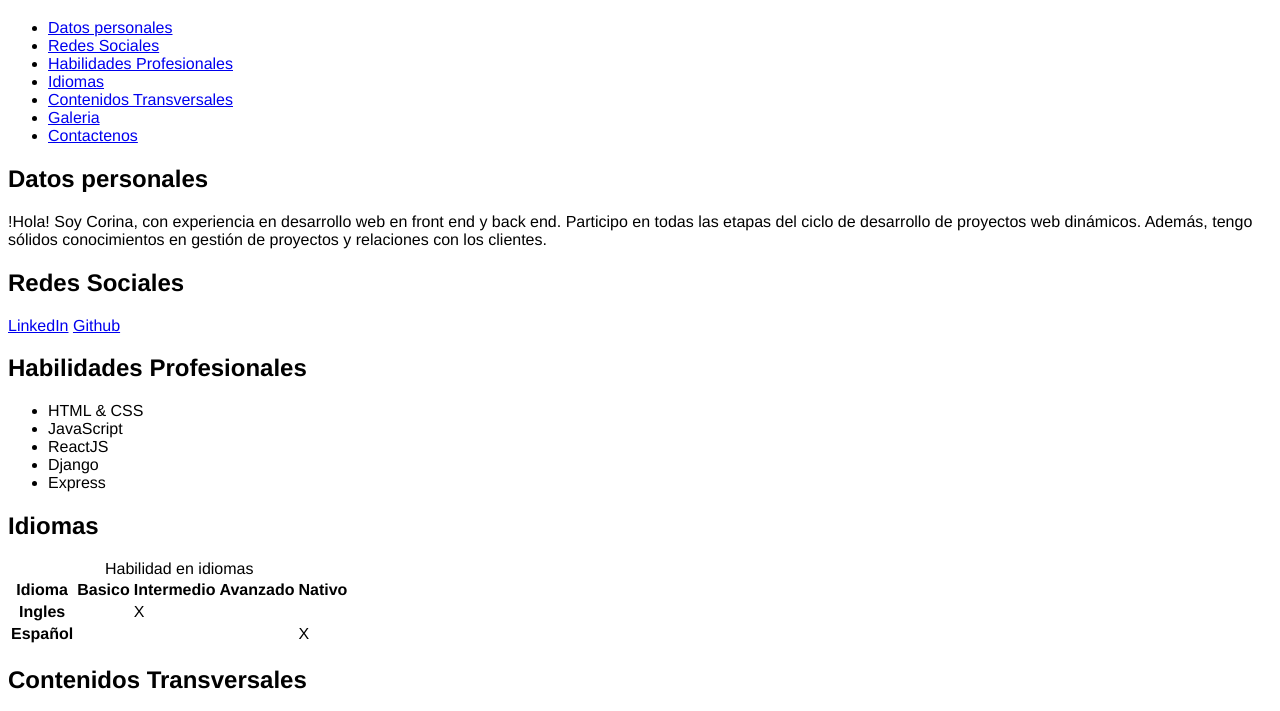
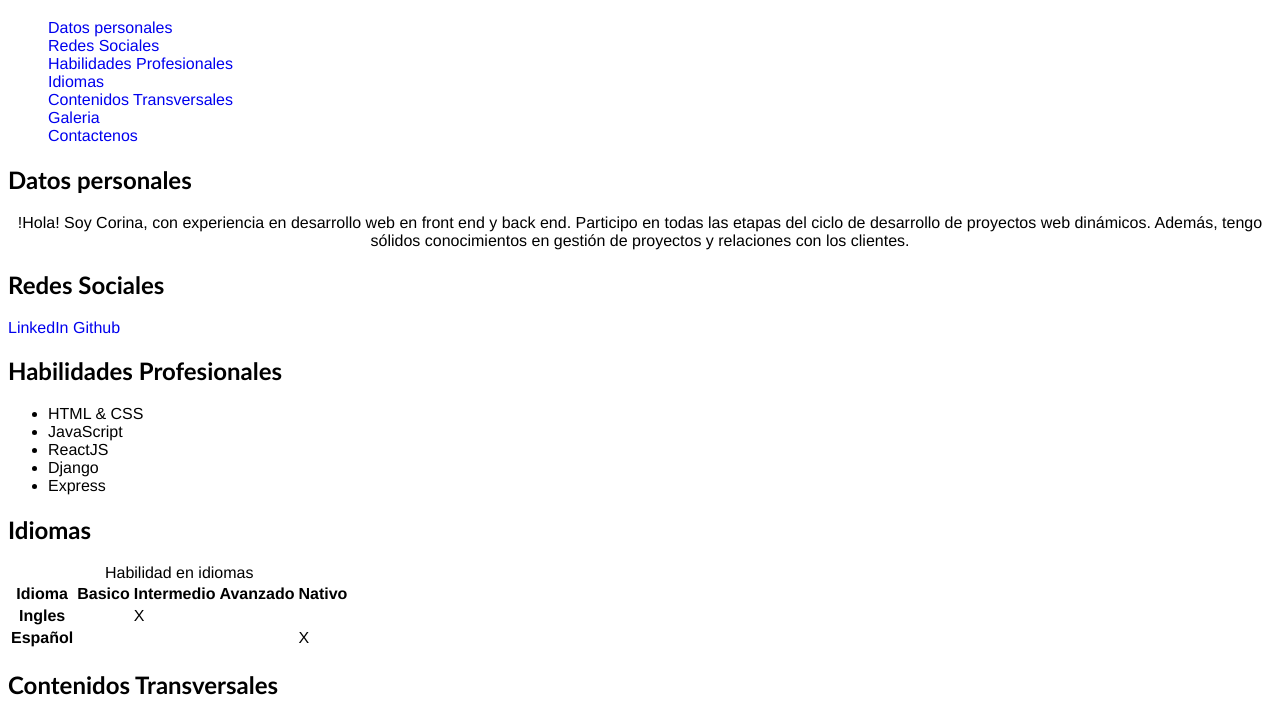
Before and after one commit to corinaheras/Curriculum, a plain HTML site: page index.html in a window 1280 px wide. Shown: the part 61-772 px from the top of the page. Drawn offline with Linux system fonts and the light colour scheme.

Commit message:
CSS - Reglas CSS - selector por etiqueta y por id

```diff
--- a/index.html
+++ b/index.html
@@ -15,7 +15,7 @@
 
     <nav>
 
-        <ul>
+        <ul id="links">
             <li> <a href="#secciondatos">Datos personales</a></li>
             <li> <a href="#seccionredes">Redes Sociales</a></li>
             <li><a href="#seccionhabilidades">Habilidades Profesionales</a></li>
--- a/publicstylesheets/style.css
+++ b/publicstylesheets/style.css
@@ -9,3 +9,19 @@ h1 {
 #title {
     color: darkgrey;
 }
+
+h2 {
+    font-family: 'Trebuchet MS', 'Lucida Sans Unicode', 'Lucida Grande', 'Lucida Sans', Arial, sans-serif;
+}
+
+a {
+    text-decoration: none;
+}
+
+p {
+    text-align: center;
+}
+
+#links {
+    list-style-type: none;
+}
```
